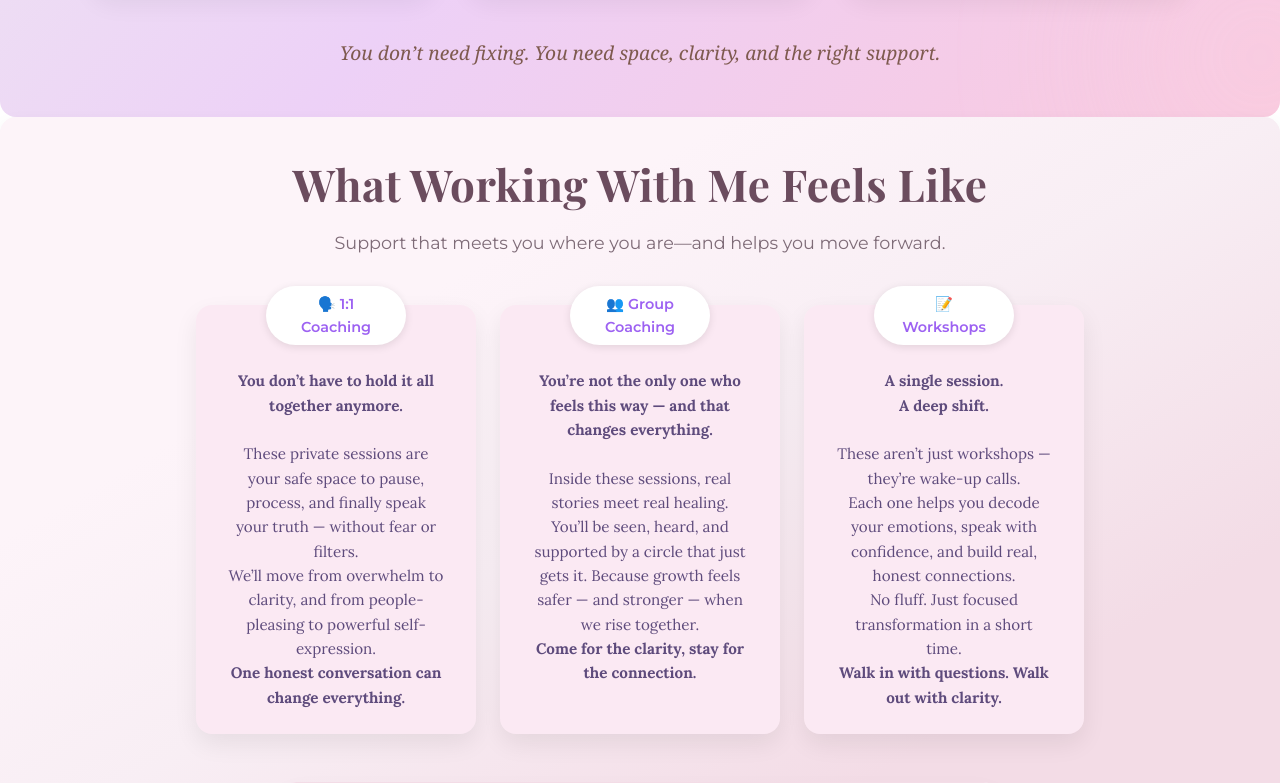
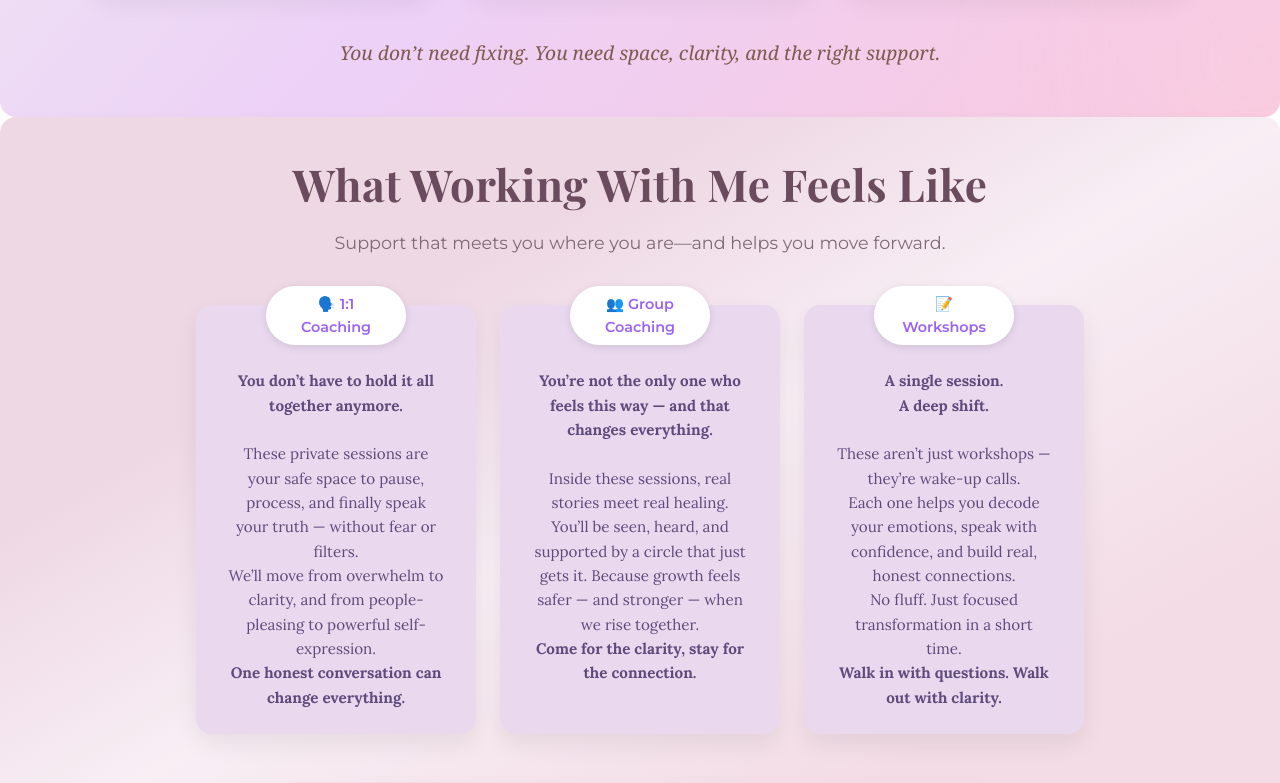
Before and after one commit to kalpana-kushwaha/life-coach, a React (Vite) app: page / in a window 1280 px wide. Shown: the part 2917-3700 px from the top of the page. Built offline with nearby package versions, Linux system fonts and the light colour scheme.

Commit message:
Added SoulCode-inspired color theme updates

```diff
--- a/src/components/service.css
+++ b/src/components/service.css
@@ -1,6 +1,6 @@
 /* Services Section */
 .services-section {
-  background: linear-gradient(150deg, #fdf4f9 20%, #f8eef4 35%, #f3dce6 55%);
+  background: linear-gradient(150deg, #eed8e4 20%, #f8eef4 35%, #f3dce6 55%);
   padding: 2rem 1rem;
   font-family: 'Montserrat', sans-serif;
   text-align: center;
@@ -48,7 +48,7 @@
 
 /* Service Cards */
 .service-card {
-  background-color: #fbe9f3;
+  background-color: #e9d8ee;
   border-radius: 1rem;
   padding: 3.5rem 1.5rem 1rem;
   width: 100%;
```
